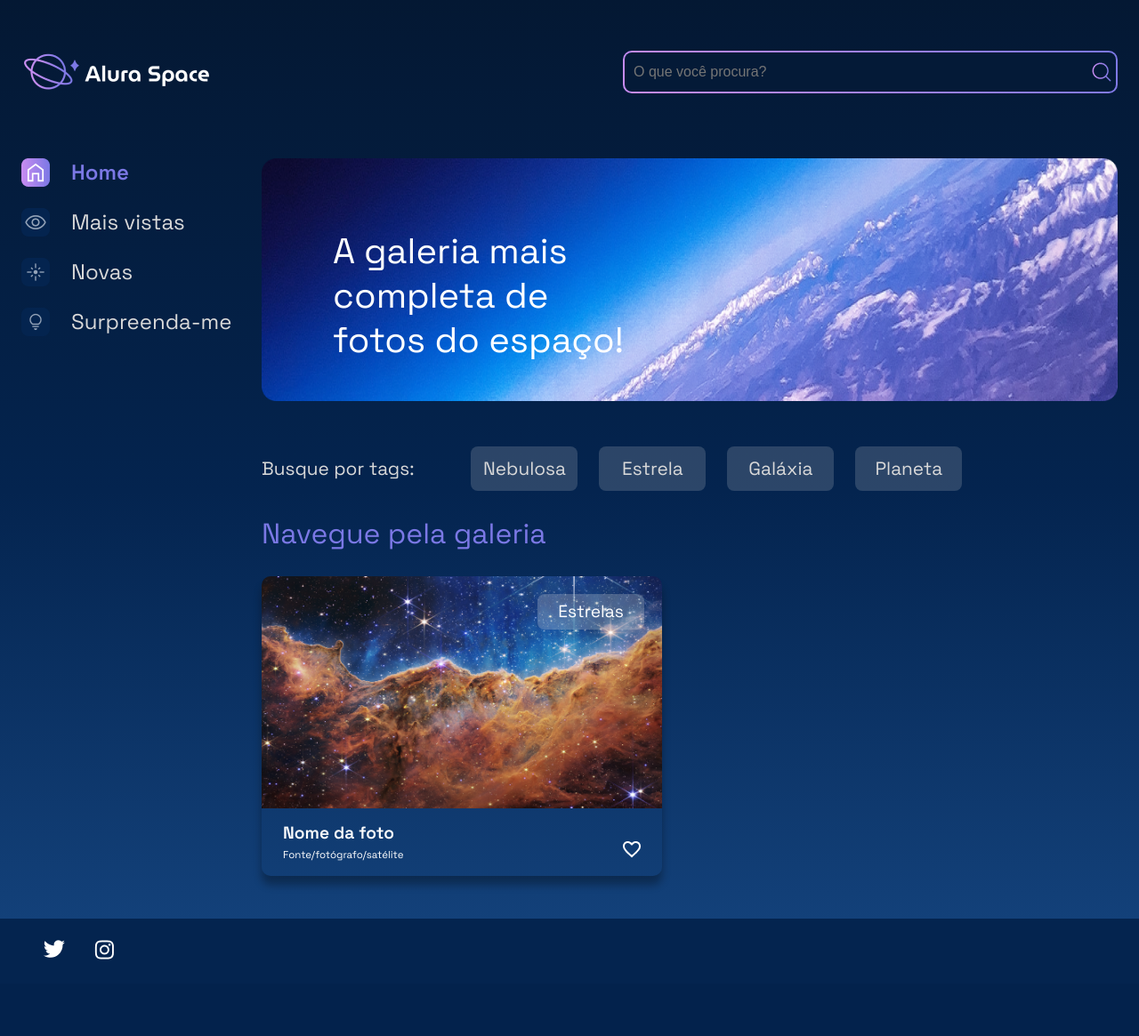
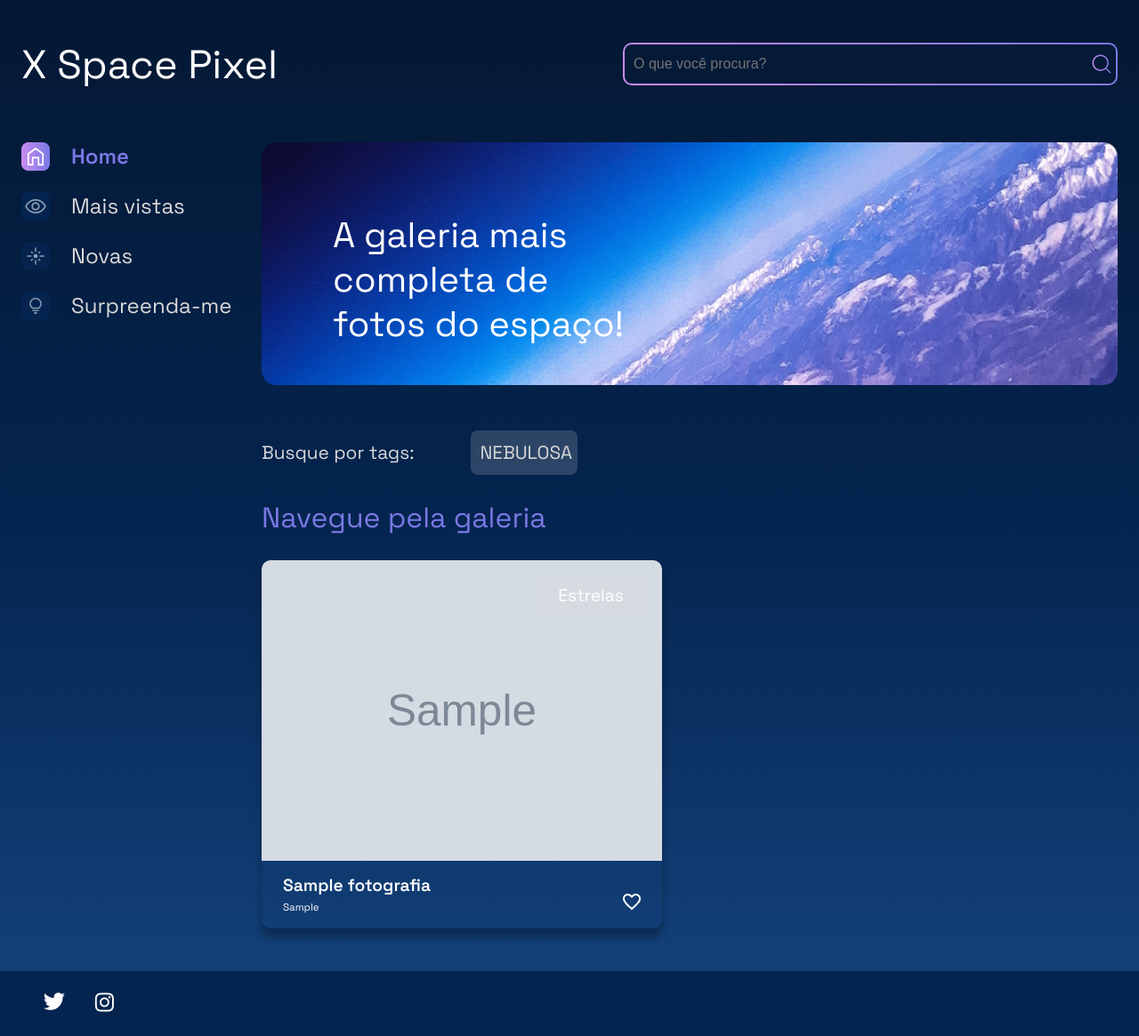
Before and after one commit to sergiojr-dev/espaco-picel, a Django app: page / in a window 1280 px wide. Shown: the whole page at 89% size. Before the commit the page ends 1079 px from the top, so only its background shows below. Run offline with Django 4.2, Linux system fonts and the light colour scheme; tables that the repository leaves empty hold one stand-in row (values such as "Sample post"); grey boxes marked "Sample" are stand-in pictures.

Commit message:
enviando migrações da atualização do banco de dados orm categoria | publicada | data | alteração no css básico | alterações de templates

```diff
--- a/pixel/static/styles/style.css
+++ b/pixel/static/styles/style.css
@@ -52,6 +52,12 @@ q:before, q:after {
 table {
     border-collapse: collapse;
     border-spacing: 0;
+}
+
+/* logo momentaneo */
+h1 {
+    color: white;
+    font-size: 45px;
 }
 
 .banner {
--- a/templates/galeria/base.html
+++ b/templates/galeria/base.html
@@ -8,7 +8,7 @@
     <meta charset="UTF-8">
     <meta http-equiv="X-UA-Compatible" content="IE=edge">
     <meta name="viewport" content="width=device-width, initial-scale=1.0">
-    <title>Alura Space</title>
+    <title>X Space Pixel</title>
     <link rel="preconnect" href="https://fonts.googleapis.com">
     <link rel="preconnect" href="https://fonts.gstatic.com" crossorigin>
     <link href="https://fonts.googleapis.com/css2?family=Space+Grotesk:wght@400;500;600&display=swap" rel="stylesheet">
--- a/templates/galeria/index.html
+++ b/templates/galeria/index.html
@@ -8,47 +8,40 @@
                 </section>
                 <section class="tags">
                     <p class="tags__titulo">Busque por tags:</p>
+                    {% for fotografia in cards %}
                     <ul class="tags__lista">
-                        <li class="tags__tag">Nebulosa</li>
-                        <li class="tags__tag">Estrela</li>
+                        <li class="tags__tag">{{ fotografia.categoria }}</li>
+                        <!--<li class="tags__tag">Estrela</li>
                         <li class="tags__tag">Galáxia</li>
-                        <li class="tags__tag">Planeta</li>
+                        <li class="tags__tag">Planeta</li> -->
                     </ul>
+                    {% endfor %}
                 </section>
                 <section class="galeria">
                     <div class="cards">
                         <h2 class="cards__titulo">Navegue pela galeria</h2>
                         <ul class="cards__lista">
+                            {% if cards %}
+                            {% for fotografia in cards %}
                             <li class="card">
-                                <a href="{% url 'imagem' %}">
-                                    <img class="card__imagem" src="{% static '/assets/imagens/galeria/carina-nebula.png' %}" alt="foto">
+                                <a href="{% url 'imagem' fotografia.id %}">
+                                    <img class="card__imagem" src="{% static '/assets/imagens/galeria/' %}{{ fotografia.foto }}" alt="foto">
                                 </a>
                                 <span class="card__tag">Estrelas</span>
                                 <div class="card__info">
-                                    <p class="card__titulo">Nome da foto</p>
+                                    <p class="card__titulo">{{ fotografia.nome }}</p>
                                     <div class="card__texto">
-                                        <p class="card__descricao">Fonte/fotógrafo/satélite</p>
+                                        <p class="card__descricao">{{ fotografia.legenda }}</p>
                                         <span>
                                             <img src="{% static '/assets/ícones/1x/favorite_outline.png' %}" alt="ícone de coração">
                                         </span>
                                     </div>
                                 </div>
                             </li>
-                            <!-- <li class="card">
-                                <a href="{% url 'imagem'%}">
-                                    <img class="card__imagem" src="{% static '/assets/imagens/galeria/carina-nebula.png' %}" alt="foto">
-                                </a>
-                                <span class="card__tag">Estrelas</span>
-                                <div class="card__info">
-                                    <p class="card__titulo">Nome da foto</p>
-                                    <div class="card__texto">
-                                        <p class="card__descricao">Fonte/fotógrafo/satélite</p>
-                                        <span>
-                                            <img src="{% static '/assets/ícones/1x/favorite_outline.png' %}" alt="ícone de coração">
-                                        </span>
-                                    </div>
-                                </div>
-                            </li> -->
+                            {% endfor %}
+                            {% else %}
+                            {% endif %}
+
                         </ul>
                     </div>
                 </section>
--- a/templates/galeria/partials/_menu.html
+++ b/templates/galeria/partials/_menu.html
@@ -2,7 +2,8 @@
 
 <div class="pagina-inicial">
     <header class="cabecalho">
-        <img src="{% static '/assets/logo/Logo(2).png' %}" alt="Logo da Alura Space" />   <! MUDAR LOGO DO SITE/>
+        {% comment %} <img src="{% static '/assets/logo/Logo(2).png' %}" alt="X Space Pixel" />   <! MUDAR LOGO DO SITE/> {% endcomment %}
+        <h1 style="color: white; font-size: 45px;">X Space Pixel</h1>
         <div class="cabecalho__busca">
             <div class="busca__fundo">
                 <input class="busca__input" type="text" placeholder="O que você procura?">
```
Also changed, not shown: templates/galeria/imagem.html (+4 -4 lines), galeria/migrations/0002_fotografia_categoria.py (added), galeria/migrations/0003_fotografia_publicada.py (added), galeria/migrations/0004_fotografia_data.py (added).
